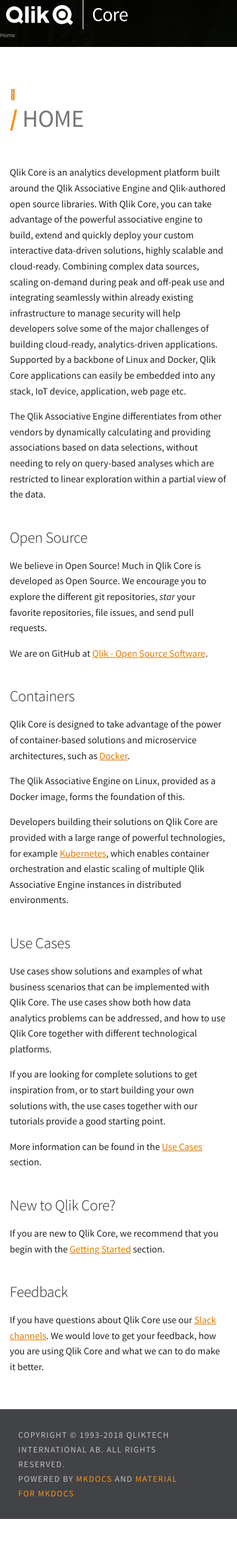
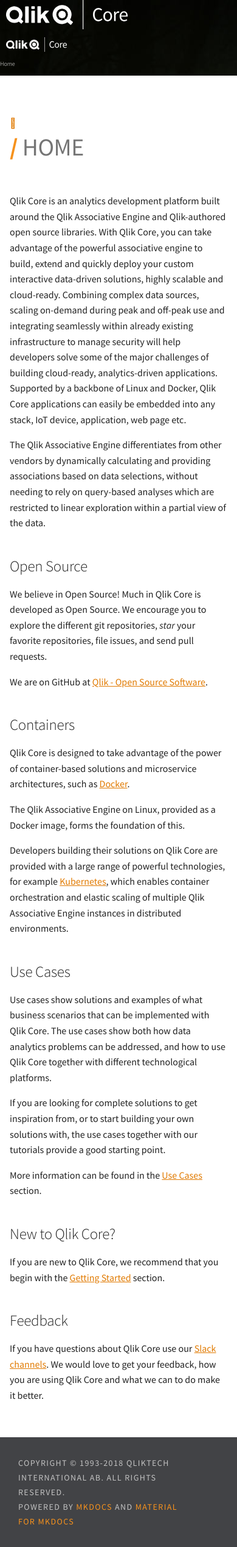
Before and after one commit to qlik-oss/core-website, an MkDocs documentation site: the page built from docs/index.md, in a window 390 px wide. Shown: the whole page at 61% size. Built offline with MkDocs 1.6.1 and Material for MkDocs 9.7.7, drawn with Linux system fonts in a browser that asks for light colours; nearby versions of some CDN libraries; library files that are not in the unit come from our copies; comment, search, counter and statistics services are not loaded; before the commit the page ends 2491 px from its top, so only the background shows below that.

Commit message:
Adding Qlik Core logo to header for smaller devices (#468)
Closes #464

```diff
--- a/docs/stylesheets/custom-style.css
+++ b/docs/stylesheets/custom-style.css
@@ -64,6 +64,10 @@
   position: relative;
 }
 
+.md-logo-mobile {
+  display: none;
+}
+
 @media (max-width: 76.1875em) {
   .md-header-home, .md-header-sub {
     position: relative;
@@ -77,6 +81,16 @@
   .md-logo img {
     height: auto;
     width: 200px;
+  }
+
+  .md-logo-mobile {
+    display: block;
+    padding: 10px;
+  }
+
+  .md-logo-mobile img {
+    height: auto;
+    width: 100px;
   }
 
   .footer-nav {
--- a/theme/partials/header.html
+++ b/theme/partials/header.html
@@ -17,6 +17,15 @@
         <div class="md-flex__cell md-flex__cell--shrink">
           <label class="md-icon md-icon--menu md-header-nav__button"
               for="__drawer"></label>
+        </div>
+
+        <div class="md-flex__cell md-flex__cell--shrink">
+            <a href="{{ config.site_url | default(nav.homepage.url, true) | url}}"
+                title="{{ config.site_name }}"
+                class="md-header-nav__button md-logo-mobile">
+                <img src="{{ base_url }}/{{ config.theme.logo }}"
+                    width="24" height="24" />
+            </a>
         </div>
 
         <div class="md-flex__cell md-flex__cell--stretch">
```
